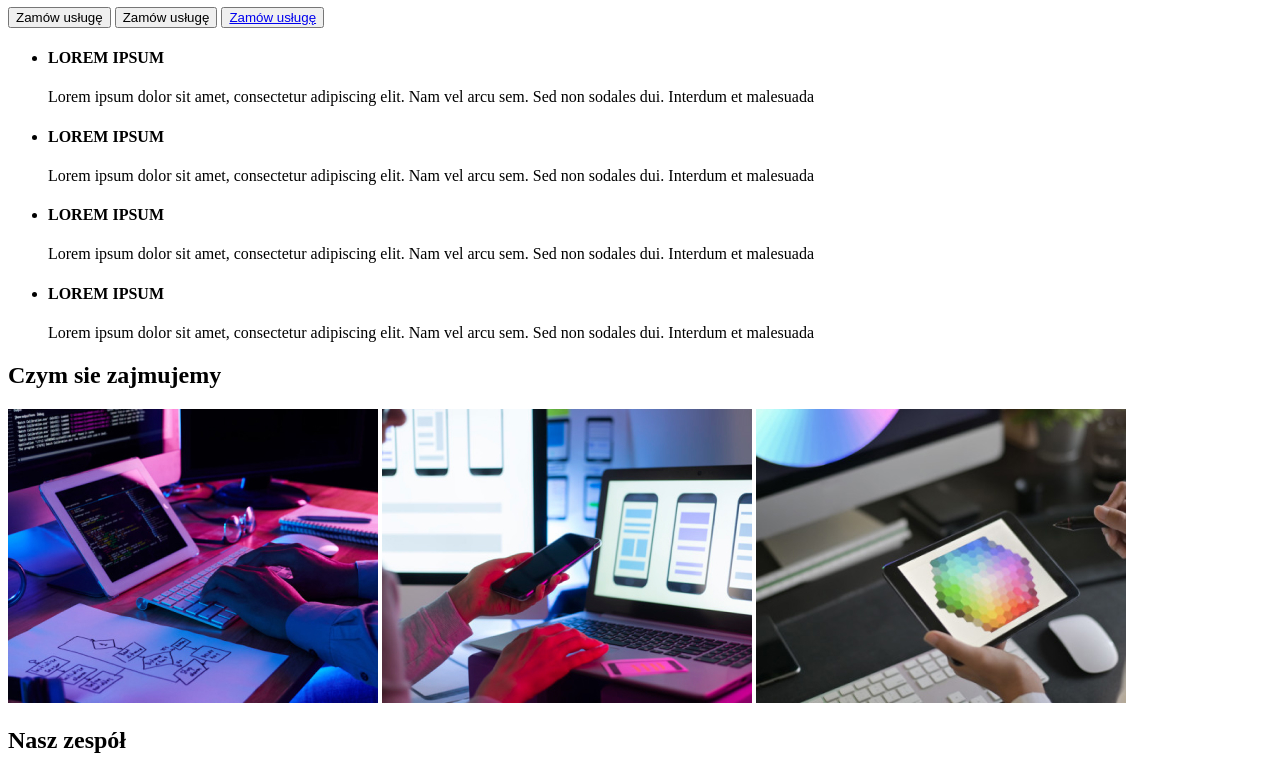
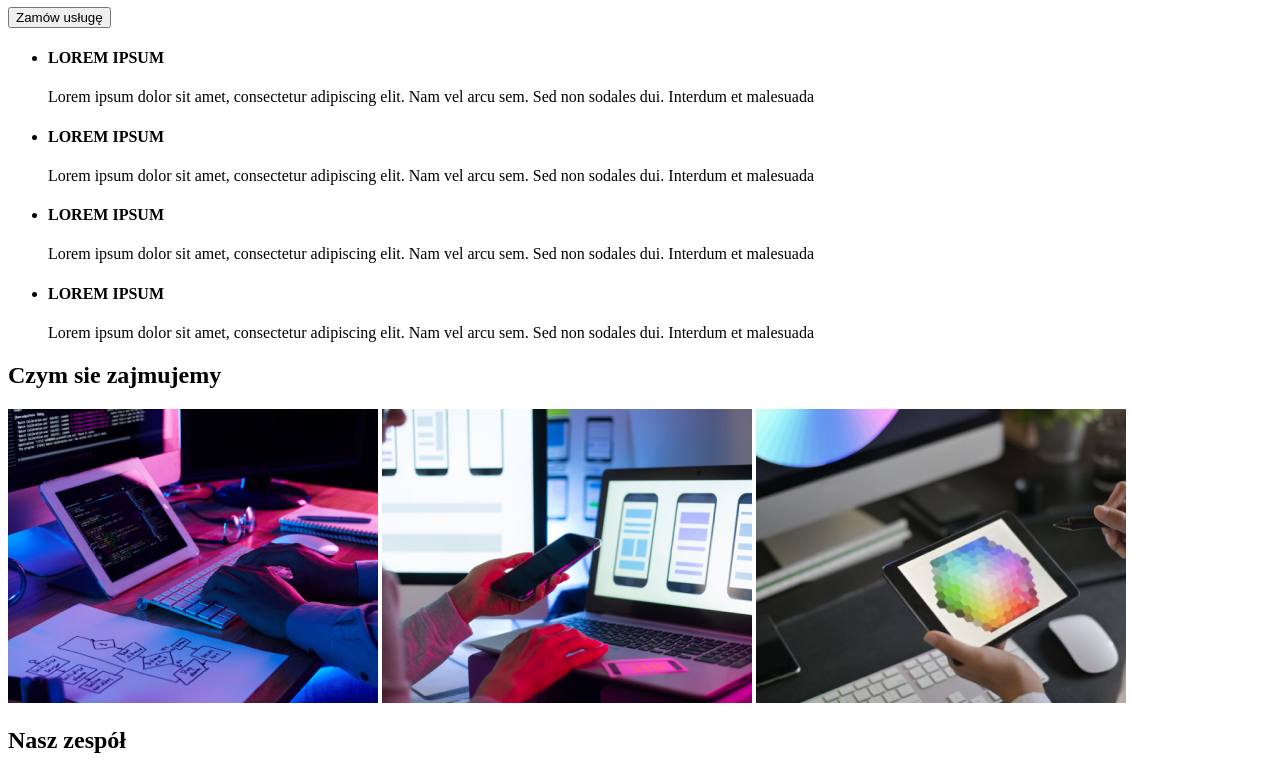
Before and after one commit to KarolKowalewicz/goit-markup-hw-01, a plain HTML site: page index.html in a window 1280 px wide. Shown: the part 213-984 px from the top of the page. Drawn offline with Linux system fonts and the light colour scheme.

Commit message:
Update index.html

```diff
--- a/index.html
+++ b/index.html
@@ -35,8 +35,6 @@
       <div>
         <h1>EFEKTYWNE ROZWIĄZANIA DLA WASZEGO BIZNESU</h1>
         <button>Zamów usługę</button>
-        <a href="#"><button>Zamów usługę</button></a>
-        <button><a href="#">Zamów usługę</a></button>
       </div>
       <div>
         <ul>
```
